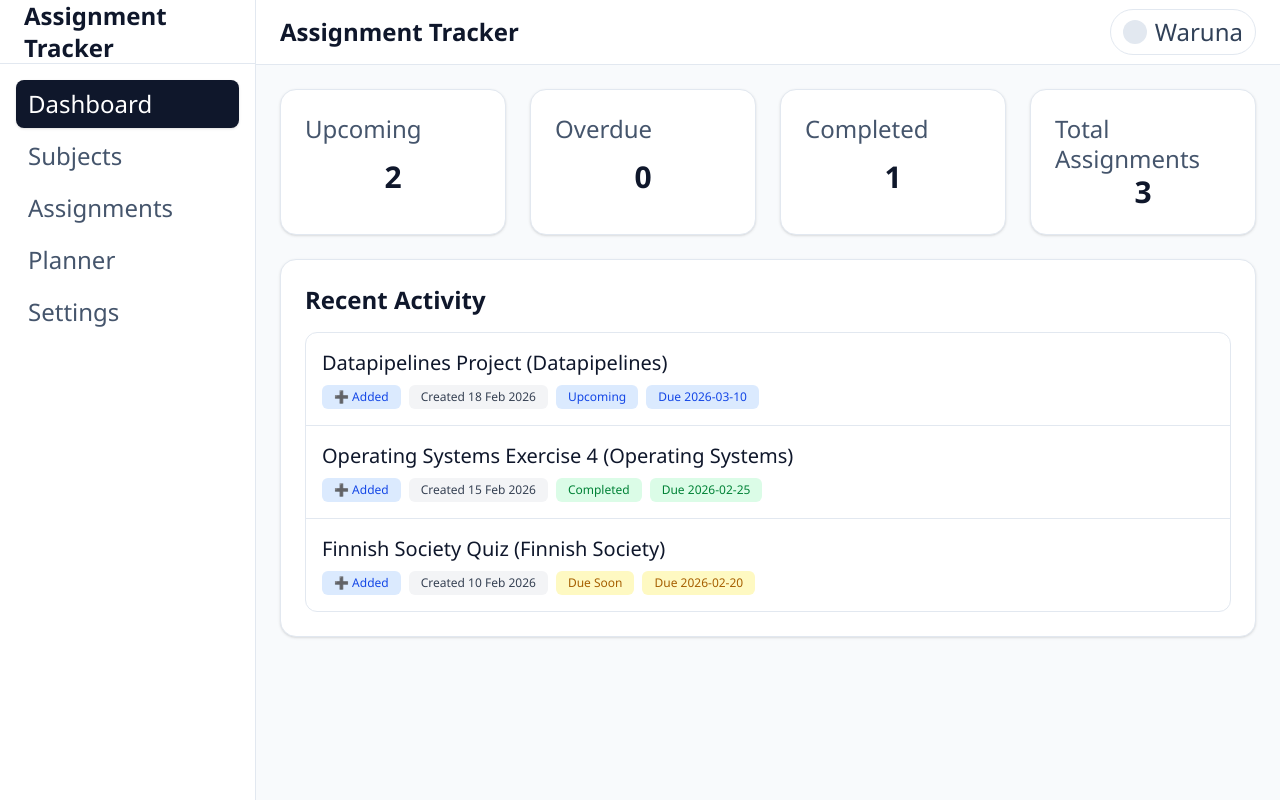
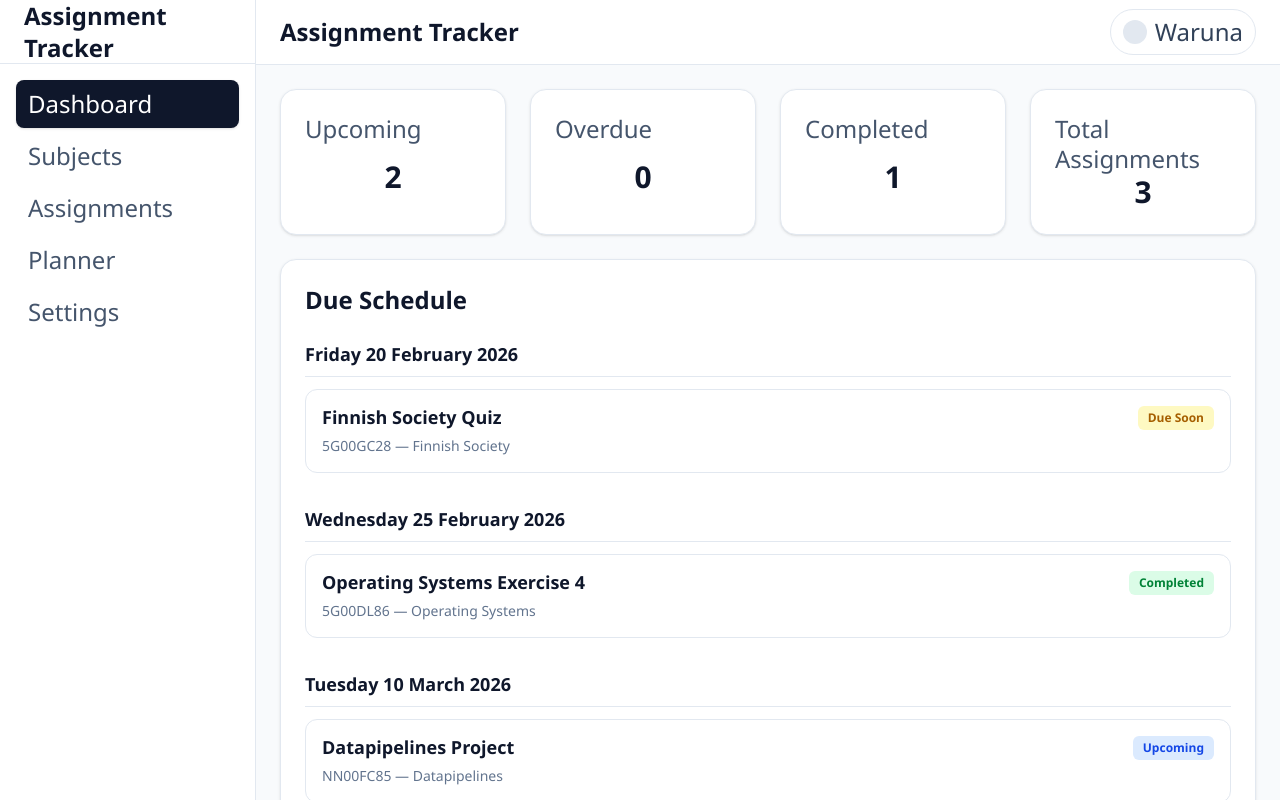
Before and after one commit to WarunaSLFI/study-planner-saas, a Next.js app: page /app/dashboard in a window 1280 px wide. Built offline with nearby package versions, Linux system fonts and the light colour scheme.

Commit message:
feat: implement dashboard due schedule and assignment table UI updates

```diff
--- a/src/app/app/dashboard/page.tsx
+++ b/src/app/app/dashboard/page.tsx
@@ -4,9 +4,22 @@ import { useMemo } from "react";
 import StatCard from "@/components/StatCard";
 import { useAppData } from "@/app/app/providers/AppDataProvider";
 import { getAssignmentStatus } from "@/lib/assignmentStatus";
+import type { AssignmentStatus, AssignmentItem } from "@/components/AssignmentsTable";
+
+function formatDueDateHeading(dueDate: string): string {
+  if (!dueDate) return "No Date";
+  const [year, month, day] = dueDate.split("-").map(Number);
+  const dateObj = new Date(year, month - 1, day);
+  return new Intl.DateTimeFormat("en-GB", {
+    weekday: "long",
+    day: "numeric",
+    month: "long",
+    year: "numeric"
+  }).format(dateObj);
+}
 
 export default function DashboardPage() {
-  const { assignments, activity } = useAppData();
+  const { assignments, subjects } = useAppData();
 
   const dashboardStats = useMemo(() => {
     const upcoming = assignments.filter((a) => {
@@ -23,6 +36,36 @@ export default function DashboardPage() {
       { title: "Total Assignments", value: assignments.length.toString() },
     ];
   }, [assignments]);
+
+  const groupedAssignments = useMemo(() => {
+    const groups: Record<string, AssignmentItem[]> = {};
+    for (const a of assignments) {
+      const dateKey = a.dueDate || "";
+      if (!groups[dateKey]) groups[dateKey] = [];
+      groups[dateKey].push(a);
+    }
+
+    const sortedDates = Object.keys(groups).sort((a, b) => a.localeCompare(b));
+
+    const priorityMap: Record<AssignmentStatus, number> = {
+      Overdue: 0,
+      "Due Soon": 1,
+      Upcoming: 2,
+      Completed: 3,
+    };
+
+    return sortedDates.map((date) => {
+      const groupAssignments = [...groups[date]].sort((a, b) => {
+        const statusA = getAssignmentStatus(a.dueDate, a.isCompleted);
+        const statusB = getAssignmentStatus(b.dueDate, b.isCompleted);
+        if (priorityMap[statusA] !== priorityMap[statusB]) {
+          return priorityMap[statusA] - priorityMap[statusB];
+        }
+        return a.title.localeCompare(b.title);
+      });
+      return { date, assignments: groupAssignments };
+    });
+  }, [assignments]);
   return (
     <div className="space-y-6">
       <section className="grid grid-cols-1 gap-6 md:grid-cols-2 lg:grid-cols-4">
@@ -32,50 +75,27 @@ export default function DashboardPage() {
       </section>
 
       <section className="rounded-2xl border border-slate-200 bg-white p-6 shadow-sm">
-        <h2 className="text-2xl font-semibold text-slate-900">Recent Activity</h2>
-        <div className="mt-4 divide-y divide-slate-200 rounded-xl border border-slate-200 bg-white">
-          {activity.length === 0 ? (
-            <p className="px-4 py-4 text-lg text-slate-500">No recent activity.</p>
+        <h2 className="text-2xl font-semibold text-slate-900">Due Schedule</h2>
+        <div className="mt-6 flex flex-col gap-8">
+          {groupedAssignments.length === 0 ? (
+            <p className="text-lg text-slate-500">No assignments found.</p>
           ) : (
-            activity.map((item) => {
-              const formattedDate = new Date(item.createdAt).toLocaleDateString("en-GB", {
-                day: "numeric",
-                month: "short",
-                year: "numeric",
-              });
+            groupedAssignments.map((group) => (
+              <div key={group.date} className="flex flex-col gap-3">
+                <h3 className="text-lg font-bold text-slate-900 border-b border-slate-200 pb-2">
+                  {formatDueDateHeading(group.date)}
+                </h3>
+                <div className="divide-y divide-slate-100 rounded-xl border border-slate-200 bg-white">
+                  {group.assignments.map((assignment) => {
+                    const subject = subjects.find((s) => s.id === assignment.subjectId);
 
-              return (
-                <div key={item.id} className="px-4 py-4 flex flex-col gap-1">
-                  <p className="text-xl font-medium text-slate-900">
-                    {item.title} ({item.subjectName})
-                  </p>
-                  <div className="mt-1 flex flex-wrap items-center gap-2">
-                    <span
-                      className={`px-3 py-1 text-xs rounded-md ${item.type === "assignment_created"
-                        ? "bg-blue-100 text-blue-700"
-                        : item.type === "assignment_completed"
-                          ? "bg-green-100 text-green-700"
-                          : "bg-gray-200 text-gray-700"
-                        }`}
-                    >
-                      {item.type === "assignment_created"
-                        ? "➕ Added"
-                        : item.type === "assignment_completed"
-                          ? "✅ Marked Completed"
-                          : "↩️ Marked Incomplete"}
-                    </span>
-                    <span className="px-3 py-1 text-xs rounded-md bg-gray-100 text-gray-700">
-                      Created {formattedDate}
-                    </span>
-                    {(() => {
-                      const assignment = assignments.find(
-                        (a) => a.id === item.assignmentId || (!item.assignmentId && a.title === item.title)
-                      );
-                      const dueDateToShow = assignment ? assignment.dueDate : item.dueDate;
-                      const currentStatus = assignment
-                        ? getAssignmentStatus(dueDateToShow, assignment.isCompleted)
-                        : item.status;
+                    let subjectDisplay = "Unknown subject";
+                    if (subject) {
+                      const hasValidCode = subject.code && subject.code.trim() !== "" && subject.code !== "UNKNOWN";
+                      subjectDisplay = hasValidCode ? `${subject.code} — ${subject.name}` : subject.name;
+                    }
 
+                    const currentStatus = getAssignmentStatus(assignment.dueDate, assignment.isCompleted);
                     const statusColorClass =
                       currentStatus === "Overdue"
                         ? "bg-red-100 text-red-700"
@@ -86,20 +106,24 @@ export default function DashboardPage() {
                             : "bg-blue-100 text-blue-700";
 
                     return (
-                        <>
-                          <span className={`px-3 py-1 text-xs rounded-md ${statusColorClass} font-medium`}>
+                      <div key={assignment.id} className="p-4 flex flex-col gap-1.5">
+                        <div className="flex justify-between items-start gap-4">
+                          <span className="text-lg font-semibold text-slate-900 leading-tight">
+                            {assignment.title}
+                          </span>
+                          <span className={`px-2.5 py-1 text-xs font-semibold rounded-md whitespace-nowrap ${statusColorClass}`}>
                             {currentStatus}
                           </span>
-                          <span className={`px-3 py-1 text-xs rounded-md ${statusColorClass}`}>
-                            Due {dueDateToShow}
-                          </span>
-                        </>
-                      );
-                    })()}
+                        </div>
+                        <div className="text-sm font-medium text-slate-500">
+                          {subjectDisplay}
                         </div>
                       </div>
                     );
-            })
+                  })}
+                </div>
+              </div>
+            ))
           )}
         </div>
       </section>
--- a/src/components/AssignmentsTable.tsx
+++ b/src/components/AssignmentsTable.tsx
@@ -1,4 +1,7 @@
+"use client";
+
 import Link from "next/link";
+import { useAppData } from "@/app/app/providers/AppDataProvider";
 
 export type AssignmentStatus = "Upcoming" | "Due Soon" | "Overdue" | "Completed";
 
@@ -29,6 +32,8 @@ export const statusBadgeStyles: Record<AssignmentStatus, string> = {
 import { getAssignmentStatus } from "@/lib/assignmentStatus";
 
 export default function AssignmentsTable({ assignments, onEdit, onToggleCompletion }: AssignmentsTableProps) {
+  const { subjects } = useAppData();
+
   return (
     <section className="rounded-2xl border border-slate-200 bg-white p-6 shadow-sm">
       <div className="overflow-x-auto">
@@ -52,13 +57,25 @@ export default function AssignmentsTable({ assignments, onEdit, onToggleCompleti
                 </td>
               </tr>
             ) : (
-              assignments.map((assignment) => (
+              assignments.map((assignment) => {
+                const subjectCode = subjects?.find(s => s.id === assignment.subjectId)?.code;
+
+                return (
                   <tr key={assignment.id}>
                     <td className="px-3 py-4 text-lg font-medium text-slate-900">
                       {assignment.title}
                     </td>
-                  <td className="px-3 py-4 text-lg text-slate-700">
+                    <td className="px-3 py-4 text-slate-700">
+                      <div className="flex flex-col">
+                        <span className="text-lg font-medium truncate max-w-[220px]">
                           {assignment.subject}
+                        </span>
+                        {subjectCode && subjectCode.trim() !== "" && subjectCode !== "UNKNOWN" && (
+                          <span className="text-xs text-gray-500">
+                            {subjectCode}
+                          </span>
+                        )}
+                      </div>
                     </td>
                     <td className="px-3 py-4 text-lg text-slate-700">
                       {assignment.dueDate}
@@ -98,7 +115,8 @@ export default function AssignmentsTable({ assignments, onEdit, onToggleCompleti
                       </div>
                     </td>
                   </tr>
-              ))
+                );
+              })
             )}
           </tbody>
         </table>
```
Lines whose indentation alone changed are shown as unchanged.
